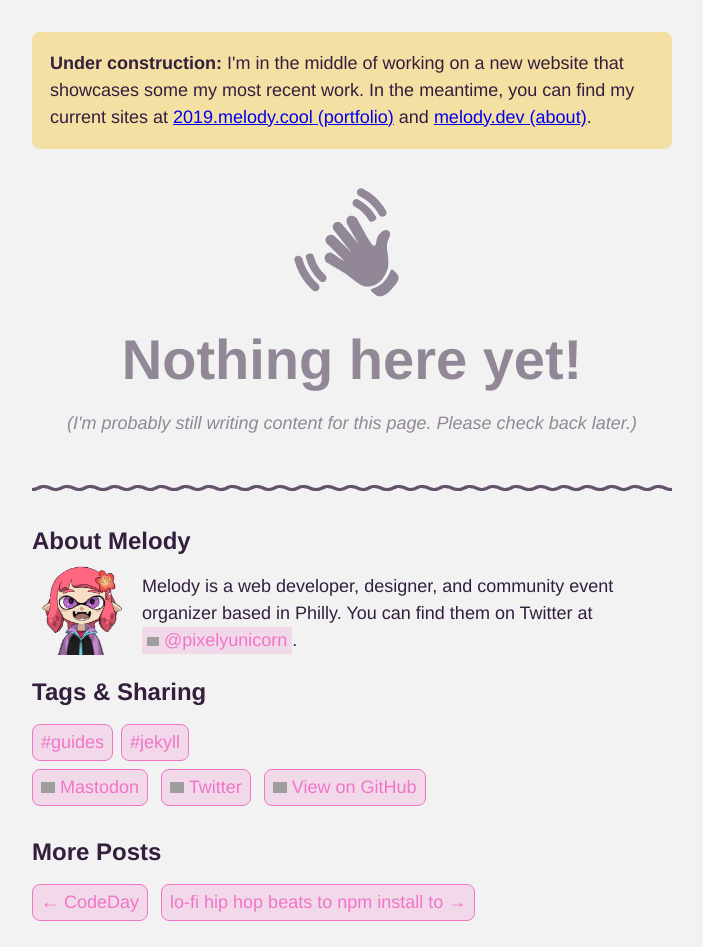
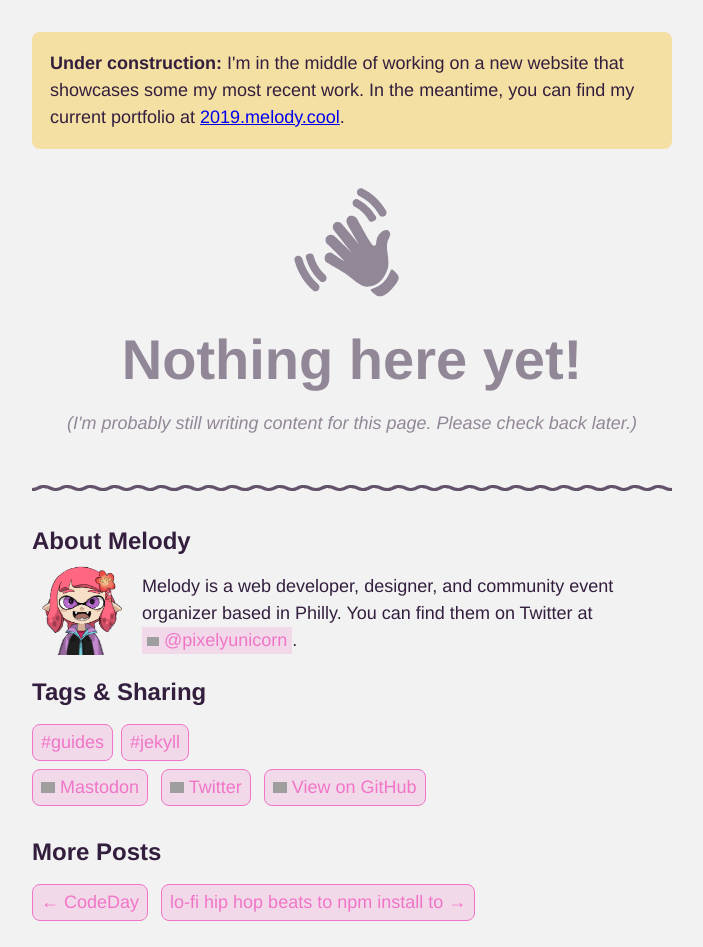
Before and after one commit to pixelyunicorn/2019.melody.dev, a Jekyll site: the page built from _posts/2019-03-06-jekyll-starter/2019-03-06-jekyll-starter.md, in a window 1280 px wide. Shown: the part 496-1443 px from the top of the page, without its empty margins (288-991 px from the left). Built offline with Jekyll 4.4.1, drawn with Linux system fonts in a browser that asks for light colours; some web fonts are replaced; our own code applies the rules of GitHub Pages for plain Markdown files; grey boxes are pictures that could not be loaded.

Commit message:
🍭🐕 Updated with Glitch

```diff
--- a/_includes/construction.html
+++ b/_includes/construction.html
@@ -1 +1 @@
-<p class="construction"><strong>Under construction:</strong> I'm in the middle of working on a new website that showcases some my most recent work. In the meantime, you can find my current sites at <a href="https://2019.melody.cool">2019.melody.cool (portfolio)</a> and  <a href="https://melody.dev">melody.dev (about)</a>.</p>
+<p class="construction"><strong>Under construction:</strong> I'm in the middle of working on a new website that showcases some my most recent work. In the meantime, you can find my current portfolio at <a href="https://2019.melody.cool">2019.melody.cool</a>.</p>
```
Also changed, not shown: README.md.
